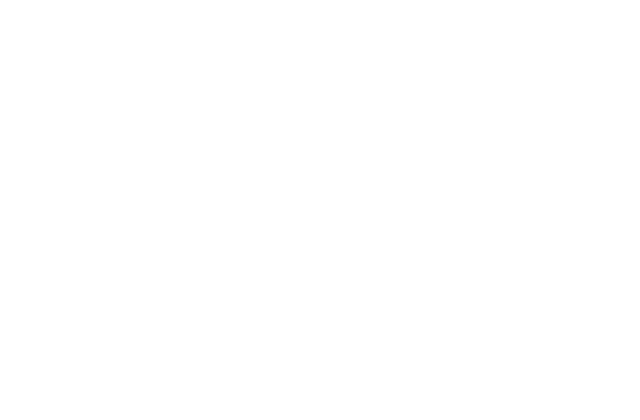
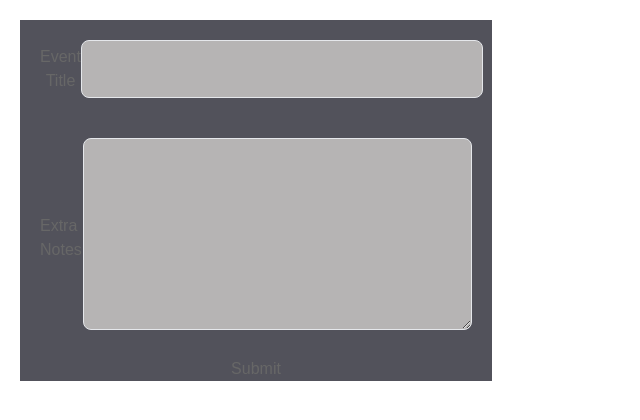
Before and after one commit to Lrid04/NotesTaker, a Next.js app: page / in a window 1280 px wide. Shown: the top 420 px of the page, without its empty margins (0-640 px from the left). Built offline with nearby package versions, Linux system fonts and the light colour scheme.

Commit message:
started on main data entry form

```diff
--- a/src/app/globals.css
+++ b/src/app/globals.css
@@ -4,12 +4,12 @@
 
 :root {
   --background: #ffffff;
-  --foreground: #171717;
+  --foreground: #676767;
 }
 
 @media (prefers-color-scheme: dark) {
   :root {
-    --background: #0a0a0a;
+    --background: #a1a1a1;
     --foreground: #ededed;
   }
 }
--- a/src/app/page.tsx
+++ b/src/app/page.tsx
@@ -1,9 +1,9 @@
-import Image from "next/image";
+import MainEntry from "./ui/mainEntry";
 
 export default function Home() {
   return (
-    <div>
-
+    <div className="w-2/5">
+        <MainEntry />
     </div>
   );
 }
--- /dev/null
+++ b/src/app/ui/mainEntry.tsx
@@ -0,0 +1,53 @@
+'use client'
+
+import { FormEvent } from 'react'
+
+export default function MainEntry() {
+    async function handleSubmit(event: FormEvent<HTMLFormElement>){
+        event.preventDefault()
+
+        const formData = new FormData(event.currentTarget)
+        event.currentTarget.reset()
+
+        console.log(formData.get("titleEntry"))
+        console.log(formData.get("notesEntry"))
+        console.log(timeReturn())
+
+    }
+
+    function timeReturn(){
+        let date = new Date();
+        let time = date.toLocaleString([], {
+        hour: '2-digit',
+        minute: '2-digit'
+         });
+
+        return time
+    }
+
+    return (
+        <form onSubmit={handleSubmit} className='flex flex-col m-5 bg-zinc-600'>
+            <div className='flex flex-row m-5'>
+                <div className='flex basis-1/3 items-center justify-center'>
+                    <label htmlFor="titleEntry" className='text-center'>Event Title</label>
+                </div>
+                <div className='basis-2/3'>
+                    <input type="text" name='titleEntry' className='px-9 py-3 text-2xl font-bold rounded-lg border
+                    focus:outline focus:outline-2 focus:outline-offset-2 bg-[#b6b4b4] text-[#ffffff]
+                    focus:outline-[#ffffff] border-[#e6e6e6]"' />
+                </div>
+            </div>
+            <div className='flex flex-row m-5'>
+                <div className='flex basis-1/3 items-center justify-center'>
+                   <label htmlFor="notesEntry">Extra Notes</label>
+                </div>
+                <div className='basis-2/3'>
+                    <textarea name="notesEntry" id="notesEntry" className='px-9 py-3 text-2xl font-bold rounded-lg border
+                    focus:outline focus:outline-2 focus:outline-offset-2 bg-[#b6b4b4] text-[#ffffff]
+                    focus:outline-[#ffffff] border-[#e6e6e6]" min-h-48'></textarea>
+                </div>
+            </div>
+            <input type="submit" value={"Submit"}/>
+        </form>
+    )
+}
```
